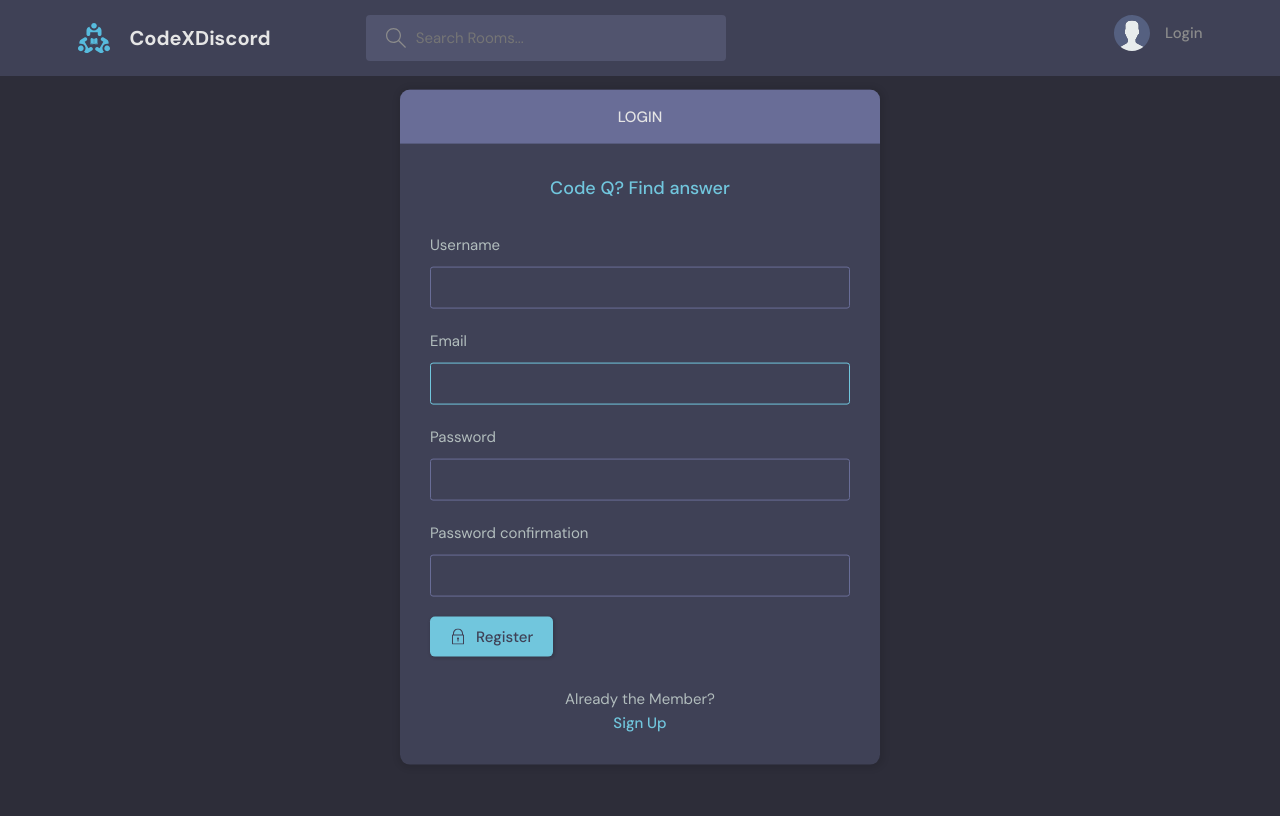
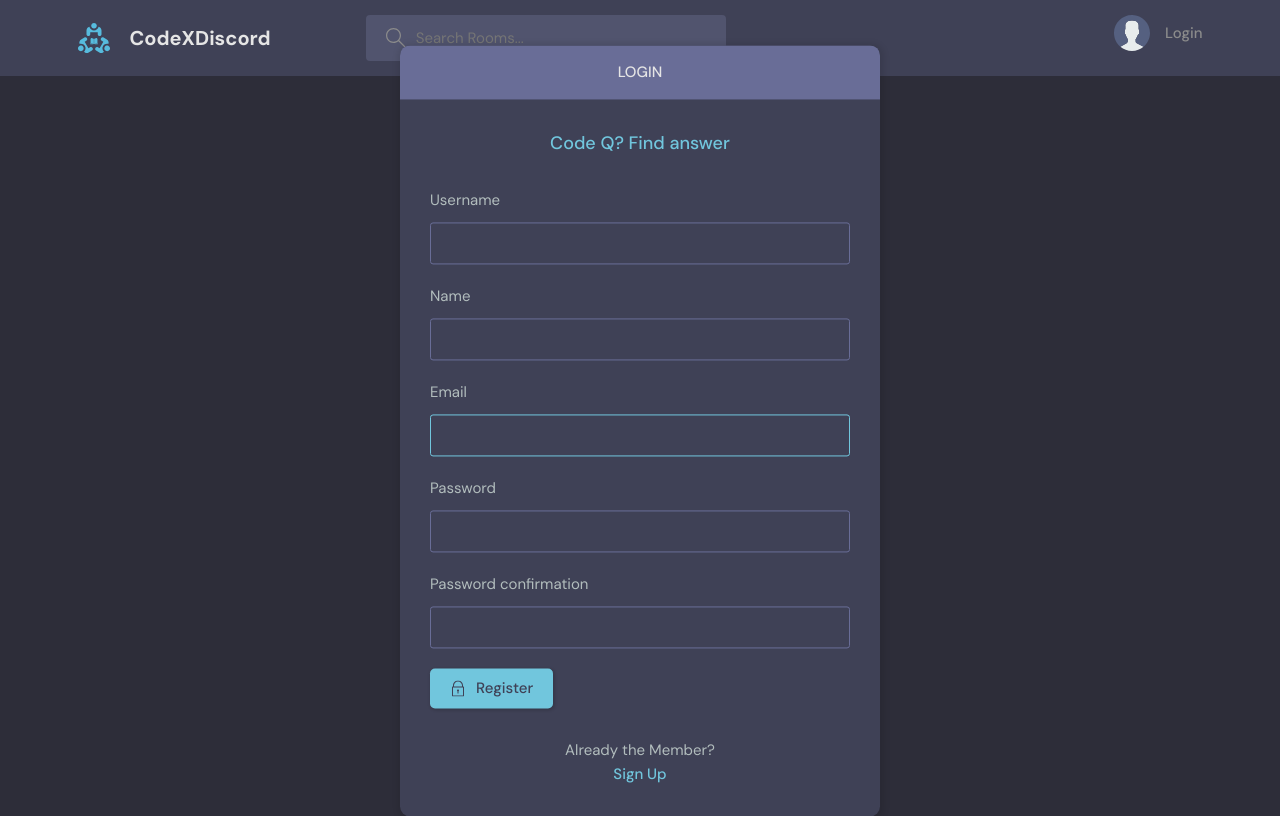
Before and after one commit to alfavarman/django_socialapp, a Django app: page /register/ in a window 1280 px wide. Before the commit the page ends 764 px from the top, so only its background shows below. Run offline with Django 4.2, Linux system fonts and the light colour scheme.

Commit message:
cancel button, user registration user update forms

```diff
--- a/codexdiscord/base/forms.py
+++ b/codexdiscord/base/forms.py
@@ -1,6 +1,6 @@
 from django.forms import ModelForm
 from django import forms
-from django.contrib.auth.forms import UserCreationForm
+from django.contrib.auth.forms import UserCreationForm , UserChangeForm
 from .models import User
 
 #
@@ -16,10 +16,10 @@ class UserRegistrationForm(UserCreationForm):
 
     class Meta:
         model = User
-        fields = ('username', 'email', 'password1', 'password2')
+        fields = ('username', 'name', 'email', 'password1', 'password2')
 
 
 class UserForm(ModelForm):
     class Meta:
         model = User
-        fields = ('username', 'name', 'email')
+        fields = ('username', 'name', 'email', 'bio', 'avatar')
--- a/codexdiscord/base/templates/base/login_register.html
+++ b/codexdiscord/base/templates/base/login_register.html
@@ -17,7 +17,7 @@
             {% csrf_token %}
             <div class="form__group form__group">
               <label for="username">Username</label>
-              <input id="username" name="username" type="text" placeholder="e.g. dennis_ivy" />
+              <input id="username" name="username" type="text" placeholder="e.g. James Bond" />
             </div>
             <div class="form__group">
               <label for="password">Password</label>
@@ -60,19 +60,15 @@
             {% endfor %}
 
             <button class="btn btn--main" type="submit">
-              <svg
-                version="1.1"
+              <svg version="1.1"
                 xmlns="http://www.w3.org/2000/svg"
                 width="32"
                 height="32"
-                viewBox="0 0 32 32"
-              >
+                viewBox="0 0 32 32">
                 <title>lock</title>
-                <path
-                  d="M27 12h-1v-2c0-5.514-4.486-10-10-10s-10 4.486-10 10v2h-1c-0.553 0-1 0.447-1 1v18c0 0.553 0.447 1 1 1h22c0.553 0 1-0.447 1-1v-18c0-0.553-0.447-1-1-1zM8 10c0-4.411 3.589-8 8-8s8 3.589 8 8v2h-16v-2zM26 30h-20v-16h20v16z"
+                <path d="M27 12h-1v-2c0-5.514-4.486-10-10-10s-10 4.486-10 10v2h-1c-0.553 0-1 0.447-1 1v18c0 0.553 0.447 1 1 1h22c0.553 0 1-0.447 1-1v-18c0-0.553-0.447-1-1-1zM8 10c0-4.411 3.589-8 8-8s8 3.589 8 8v2h-16v-2zM26 30h-20v-16h20v16z"
                 ></path>
-                <path
-                  d="M15 21.694v4.306h2v-4.306c0.587-0.348 1-0.961 1-1.694 0-1.105-0.895-2-2-2s-2 0.895-2 2c0 0.732 0.413 1.345 1 1.694z"
+                <path d="M15 21.694v4.306h2v-4.306c0.587-0.348 1-0.961 1-1.694 0-1.105-0.895-2-2-2s-2 0.895-2 2c0 0.732 0.413 1.345 1 1.694z"
                 ></path>
               </svg>
               Register
--- a/codexdiscord/base/templates/base/room_form.html
+++ b/codexdiscord/base/templates/base/room_form.html
@@ -44,7 +44,7 @@
           </div>
 
           <div class="form__action">
-            <a class="btn btn--dark" href="{% url 'home' %}">Cancel</a>
+            <a class="btn btn--dark" href="{{request.META.HTTP_REFERER}}">Cancel</a>
             <button class="btn btn--main" type="submit">Submit</button>
           </div>
         </form>
--- a/codexdiscord/base/templates/base/update_user.html
+++ b/codexdiscord/base/templates/base/update_user.html
@@ -19,7 +19,7 @@
                 </div>
             </div>
             <div class="layout__body">
-                <form class="form" action="" method="POST">
+                <form class="form" action="" method="POST" enctype="multipart/form-data">
                     {% csrf_token %}
                     {% for field in form %}
                     <div class="form__group">
@@ -28,7 +28,7 @@
                     </div>
                     {% endfor %}
                     <div class="form__action">
-                        <a class="btn btn--dark" href="index.html">Cancel</a>
+                        <a class="btn btn--dark" href="{{request.META.HTTP_REFERER}}">Cancel</a>
                         <button class="btn btn--main" type="submit">Update</button>
                     </div>
                 </form>
--- a/codexdiscord/base/views.py
+++ b/codexdiscord/base/views.py
@@ -196,7 +196,7 @@ def update_user(request):
     form = UserForm(instance=user)
 
     if request.method == 'POST':
-        form = UserForm(request.POST, instance=user)
+        form = UserForm(request.POST, request.FILES, instance=user)
         if form.is_valid():
             form.save()
             return redirect('profile', pk=user.id)
```
